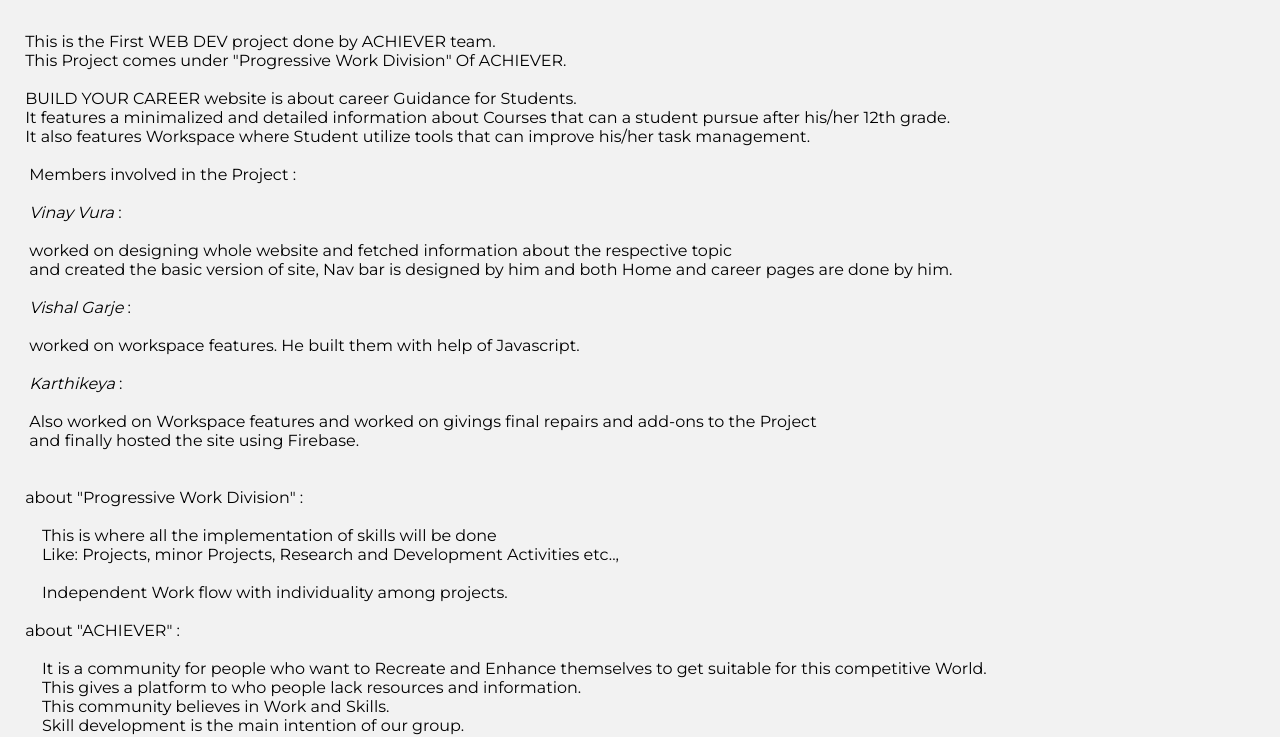
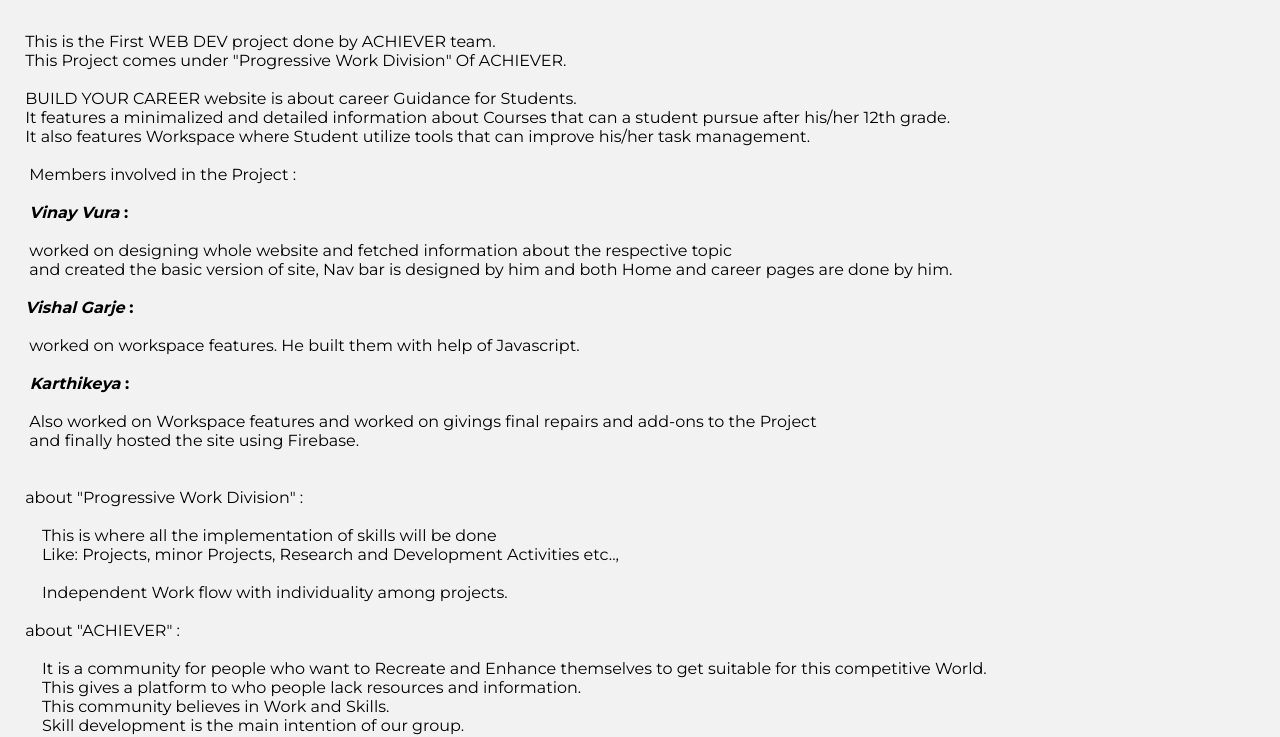
Before and after one commit to vishal1718/careers360, a plain HTML site: page about.html in a window 1280 px wide. Shown: the part 76-813 px from the top of the page. Drawn offline with Linux system fonts and the light colour scheme.

Commit message:
Update about.html

```diff
--- a/about.html
+++ b/about.html
@@ -34,16 +34,16 @@
 
        Members involved in the Project :
 
-       <i>Vinay Vura</i> :
+       <b><i>Vinay Vura</i> :</b>
 
        worked on designing whole website and fetched information about the respective topic
        and created the basic version of site, Nav bar is designed by him and both Home and career pages are done by him.
 
-       <i>Vishal Garje</i> :
+      <b><i>Vishal Garje</i> : </b>
 
        worked on workspace features. He built them with help of Javascript.
 
-       <i>Karthikeya</i> :
+      <b> <i>Karthikeya</i> :</b>
 
        Also worked on Workspace features and worked on givings final repairs and add-ons to the Project
        and finally hosted the site using Firebase.
```
